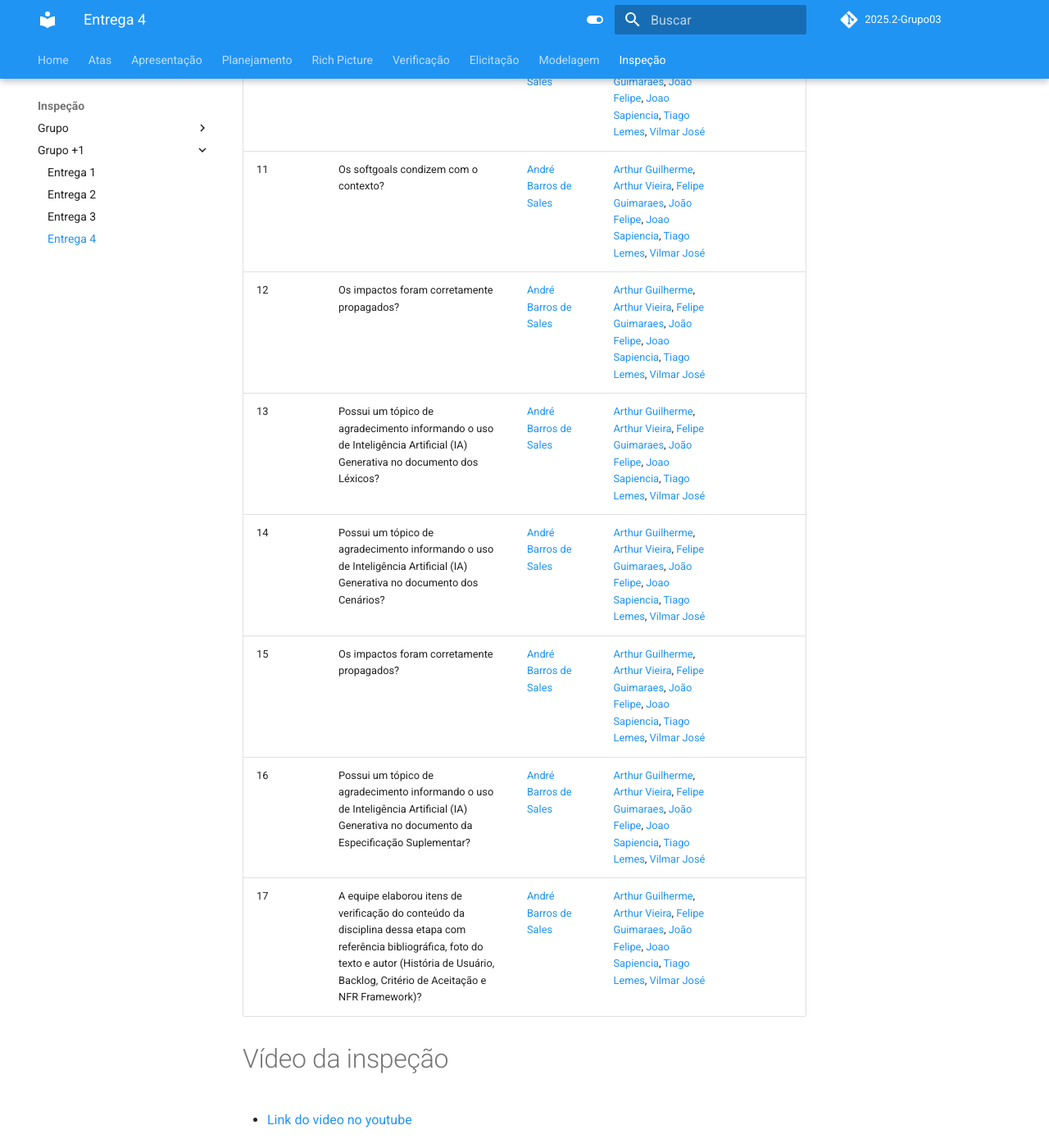
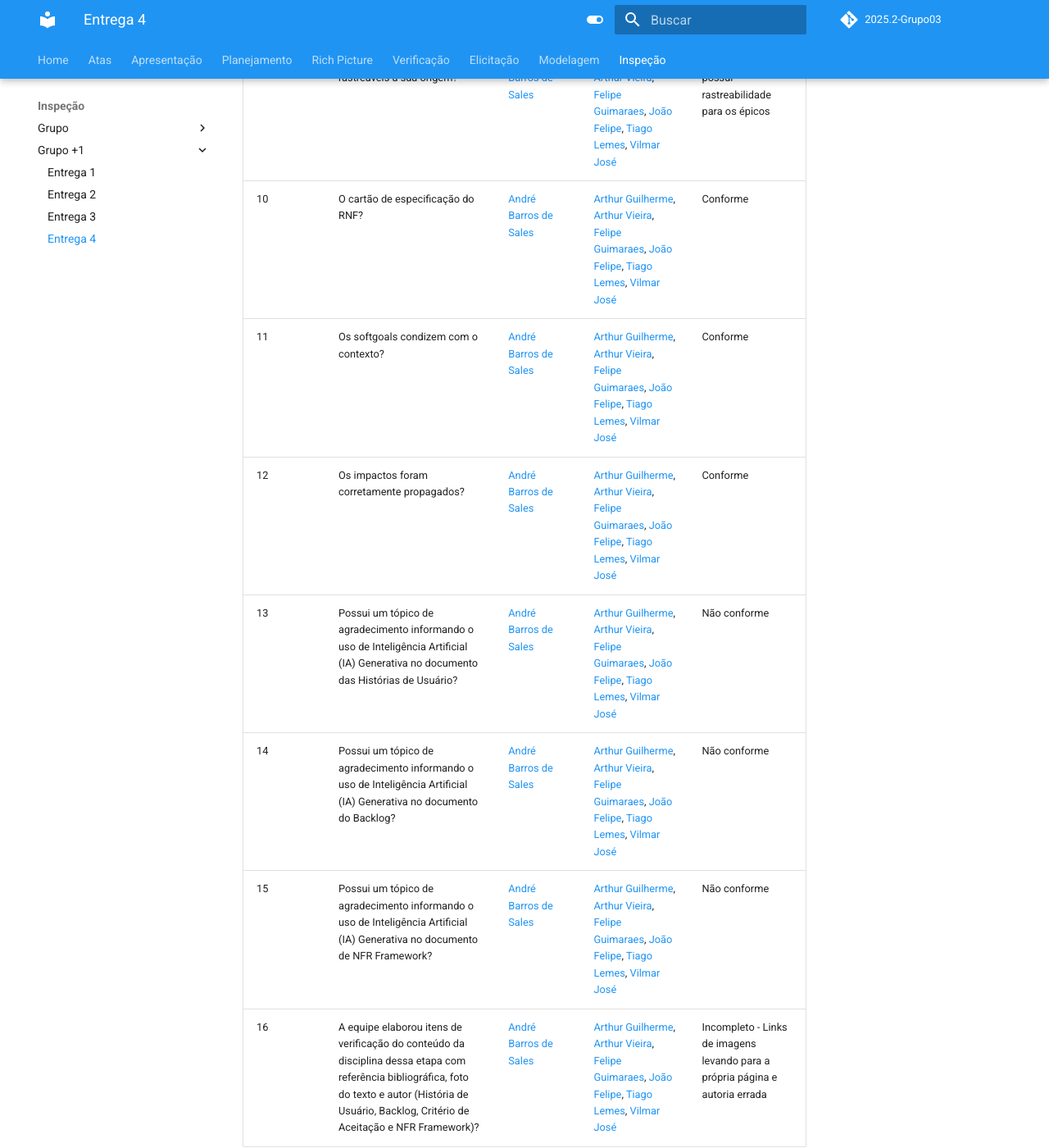
Before and after one commit to Requisitos-de-Software/2025.2-Grupo03, an MkDocs documentation site: the page built from docs/Inspeção/inspeção_grupo_+1_4.md, in a window 1280 px wide and 1400 px high, scrolled down 1702 px. Shown: the whole window at 82% size. Built offline with MkDocs 1.6.1 and Material for MkDocs 9.7.7, drawn with Linux system fonts in a browser that asks for light colours; comment, search, counter and statistics services are not loaded; some of the changed text lies outside the part shown.

Commit message:
Update inspeção_grupo_+1_4.md

```diff
--- a/docs/Inspeção/inspeção_grupo_+1_4.md
+++ b/docs/Inspeção/inspeção_grupo_+1_4.md
@@ -6,23 +6,23 @@ Documento baseado na lista de verificação feita para a entrega 4 do grupo +1.
 
 | ID  | Item de Verificação | Autor | Revisores | Status |
 |-----|----------------------|-------|-----------|--------|
-| 1   | As Histórias de Usuário? | [André Barros de Sales](https://sigaa.unb.br/sigaa/public/docente/portal.jsf?siape=1314342) | [Arthur Guilherme](https://github.com/ArthurGuilher62), [Arthur Vieira](https://github.com/arthurhvieira1), [Felipe Guimaraes](https://github.com/felipegf1), [João Felipe](https://github.com/MrBolt2005), [Joao Sapiencia](https://github.com/JoaoSapiencia), [Tiago Lemes](https://github.com/TiagoTeixeira-2005), [Vilmar José](https://github.com/VilmarFagundes) |  |
-| 2   | O “quem”, “o que” e o “por que” estão definidos na história de usuário? | [André Barros de Sales](https://sigaa.unb.br/sigaa/public/docente/portal.jsf?siape=1314342) | [Arthur Guilherme](https://github.com/ArthurGuilher62), [Arthur Vieira](https://github.com/arthurhvieira1), [Felipe Guimaraes](https://github.com/felipegf1), [João Felipe](https://github.com/MrBolt2005), [Joao Sapiencia](https://github.com/JoaoSapiencia), [Tiago Lemes](https://github.com/TiagoTeixeira-2005), [Vilmar José](https://github.com/VilmarFagundes) |  |
-| 3   | A validação das histórias de usuário de modo presencial com o usuário? | [André Barros de Sales](https://sigaa.unb.br/sigaa/public/docente/portal.jsf?siape=1314342) | [Arthur Guilherme](https://github.com/ArthurGuilher62), [Arthur Vieira](https://github.com/arthurhvieira1), [Felipe Guimaraes](https://github.com/felipegf1), [João Felipe](https://github.com/MrBolt2005), [Joao Sapiencia](https://github.com/JoaoSapiencia), [Tiago Lemes](https://github.com/TiagoTeixeira-2005), [Vilmar José](https://github.com/VilmarFagundes) |  |
-| 4   | A gravação da validação das histórias de usuário? | [André Barros de Sales](https://sigaa.unb.br/sigaa/public/docente/portal.jsf?siape=1314342) | [Arthur Guilherme](https://github.com/ArthurGuilher62), [Arthur Vieira](https://github.com/arthurhvieira1), [Felipe Guimaraes](https://github.com/felipegf1), [João Felipe](https://github.com/MrBolt2005), [Joao Sapiencia](https://github.com/JoaoSapiencia), [Tiago Lemes](https://github.com/TiagoTeixeira-2005), [Vilmar José](https://github.com/VilmarFagundes) |  |
-| 5   | Cada história possui critério de aceitação? | [André Barros de Sales](https://sigaa.unb.br/sigaa/public/docente/portal.jsf?siape=1314342) | [Arthur Guilherme](https://github.com/ArthurGuilher62), [Arthur Vieira](https://github.com/arthurhvieira1), [Felipe Guimaraes](https://github.com/felipegf1), [João Felipe](https://github.com/MrBolt2005), [Joao Sapiencia](https://github.com/JoaoSapiencia), [Tiago Lemes](https://github.com/TiagoTeixeira-2005), [Vilmar José](https://github.com/VilmarFagundes) |  |
-| 6   | A validação dos critérios de aceitação das histórias de usuário de modo presencial com o usuário? | [André Barros de Sales](https://sigaa.unb.br/sigaa/public/docente/portal.jsf?siape=1314342) | [Arthur Guilherme](https://github.com/ArthurGuilher62), [Arthur Vieira](https://github.com/arthurhvieira1), [Felipe Guimaraes](https://github.com/felipegf1), [João Felipe](https://github.com/MrBolt2005), [Joao Sapiencia](https://github.com/JoaoSapiencia), [Tiago Lemes](https://github.com/TiagoTeixeira-2005), [Vilmar José](https://github.com/VilmarFagundes) |  |
-| 7   | A gravação da validação dos critérios de aceitação das histórias de usuário? | [André Barros de Sales](https://sigaa.unb.br/sigaa/public/docente/portal.jsf?siape=1314342) | [Arthur Guilherme](https://github.com/ArthurGuilher62), [Arthur Vieira](https://github.com/arthurhvieira1), [Felipe Guimaraes](https://github.com/felipegf1), [João Felipe](https://github.com/MrBolt2005), [Joao Sapiencia](https://github.com/JoaoSapiencia), [Tiago Lemes](https://github.com/TiagoTeixeira-2005), [Vilmar José](https://github.com/VilmarFagundes) |  |
-| 8   | A referência bibliográfica do modelo/estrutura da História de Usuário? | [André Barros de Sales](https://sigaa.unb.br/sigaa/public/docente/portal.jsf?siape=1314342) | [Arthur Guilherme](https://github.com/ArthurGuilher62), [Arthur Vieira](https://github.com/arthurhvieira1), [Felipe Guimaraes](https://github.com/felipegf1), [João Felipe](https://github.com/MrBolt2005), [Joao Sapiencia](https://github.com/JoaoSapiencia), [Tiago Lemes](https://github.com/TiagoTeixeira-2005), [Vilmar José](https://github.com/VilmarFagundes) |  |
-| 9   | As Histórias de Usuário são rastreáveis à sua origem? | [André Barros de Sales](https://sigaa.unb.br/sigaa/public/docente/portal.jsf?siape=1314342) | [Arthur Guilherme](https://github.com/ArthurGuilher62), [Arthur Vieira](https://github.com/arthurhvieira1), [Felipe Guimaraes](https://github.com/felipegf1), [João Felipe](https://github.com/MrBolt2005), [Joao Sapiencia](https://github.com/JoaoSapiencia), [Tiago Lemes](https://github.com/TiagoTeixeira-2005), [Vilmar José](https://github.com/VilmarFagundes) |  |
-| 10  | O cartão de especificação do RNF? | [André Barros de Sales](https://sigaa.unb.br/sigaa/public/docente/portal.jsf?siape=1314342) | [Arthur Guilherme](https://github.com/ArthurGuilher62), [Arthur Vieira](https://github.com/arthurhvieira1), [Felipe Guimaraes](https://github.com/felipegf1), [João Felipe](https://github.com/MrBolt2005), [Joao Sapiencia](https://github.com/JoaoSapiencia), [Tiago Lemes](https://github.com/TiagoTeixeira-2005), [Vilmar José](https://github.com/VilmarFagundes) |  |
-| 11  | Os softgoals condizem com o contexto? | [André Barros de Sales](https://sigaa.unb.br/sigaa/public/docente/portal.jsf?siape=1314342) | [Arthur Guilherme](https://github.com/ArthurGuilher62), [Arthur Vieira](https://github.com/arthurhvieira1), [Felipe Guimaraes](https://github.com/felipegf1), [João Felipe](https://github.com/MrBolt2005), [Joao Sapiencia](https://github.com/JoaoSapiencia), [Tiago Lemes](https://github.com/TiagoTeixeira-2005), [Vilmar José](https://github.com/VilmarFagundes) |  |
-| 12  | Os impactos foram corretamente propagados? | [André Barros de Sales](https://sigaa.unb.br/sigaa/public/docente/portal.jsf?siape=1314342) | [Arthur Guilherme](https://github.com/ArthurGuilher62), [Arthur Vieira](https://github.com/arthurhvieira1), [Felipe Guimaraes](https://github.com/felipegf1), [João Felipe](https://github.com/MrBolt2005), [Joao Sapiencia](https://github.com/JoaoSapiencia), [Tiago Lemes](https://github.com/TiagoTeixeira-2005), [Vilmar José](https://github.com/VilmarFagundes) |  |
-| 13  | Possui um tópico de agradecimento informando o uso de Inteligência Artificial (IA) Generativa no documento dos Léxicos? | [André Barros de Sales](https://sigaa.unb.br/sigaa/public/docente/portal.jsf?siape=1314342) | [Arthur Guilherme](https://github.com/ArthurGuilher62), [Arthur Vieira](https://github.com/arthurhvieira1), [Felipe Guimaraes](https://github.com/felipegf1), [João Felipe](https://github.com/MrBolt2005), [Joao Sapiencia](https://github.com/JoaoSapiencia), [Tiago Lemes](https://github.com/TiagoTeixeira-2005), [Vilmar José](https://github.com/VilmarFagundes) |  |
-| 14  | Possui um tópico de agradecimento informando o uso de Inteligência Artificial (IA) Generativa no documento dos Cenários? | [André Barros de Sales](https://sigaa.unb.br/sigaa/public/docente/portal.jsf?siape=1314342) | [Arthur Guilherme](https://github.com/ArthurGuilher62), [Arthur Vieira](https://github.com/arthurhvieira1), [Felipe Guimaraes](https://github.com/felipegf1), [João Felipe](https://github.com/MrBolt2005), [Joao Sapiencia](https://github.com/JoaoSapiencia), [Tiago Lemes](https://github.com/TiagoTeixeira-2005), [Vilmar José](https://github.com/VilmarFagundes) |  |
-| 15  | Os impactos foram corretamente propagados? | [André Barros de Sales](https://sigaa.unb.br/sigaa/public/docente/portal.jsf?siape=1314342) | [Arthur Guilherme](https://github.com/ArthurGuilher62), [Arthur Vieira](https://github.com/arthurhvieira1), [Felipe Guimaraes](https://github.com/felipegf1), [João Felipe](https://github.com/MrBolt2005), [Joao Sapiencia](https://github.com/JoaoSapiencia), [Tiago Lemes](https://github.com/TiagoTeixeira-2005), [Vilmar José](https://github.com/VilmarFagundes) |  |
-| 16  | Possui um tópico de agradecimento informando o uso de Inteligência Artificial (IA) Generativa no documento da Especificação Suplementar? | [André Barros de Sales](https://sigaa.unb.br/sigaa/public/docente/portal.jsf?siape=1314342) | [Arthur Guilherme](https://github.com/ArthurGuilher62), [Arthur Vieira](https://github.com/arthurhvieira1), [Felipe Guimaraes](https://github.com/felipegf1), [João Felipe](https://github.com/MrBolt2005), [Joao Sapiencia](https://github.com/JoaoSapiencia), [Tiago Lemes](https://github.com/TiagoTeixeira-2005), [Vilmar José](https://github.com/VilmarFagundes) |  |
-| 17  | A equipe elaborou itens de verificação do conteúdo da disciplina dessa etapa com referência bibliográfica, foto do texto e autor (História de Usuário, Backlog, Critério de Aceitação e NFR Framework)? | [André Barros de Sales](https://sigaa.unb.br/sigaa/public/docente/portal.jsf?siape=1314342) | [Arthur Guilherme](https://github.com/ArthurGuilher62), [Arthur Vieira](https://github.com/arthurhvieira1), [Felipe Guimaraes](https://github.com/felipegf1), [João Felipe](https://github.com/MrBolt2005), [Joao Sapiencia](https://github.com/JoaoSapiencia), [Tiago Lemes](https://github.com/TiagoTeixeira-2005), [Vilmar José](https://github.com/VilmarFagundes) |  |
+| 1   | As Histórias de Usuário? | [André Barros de Sales](https://sigaa.unb.br/sigaa/public/docente/portal.jsf?siape=1314342) | [Arthur Guilherme](https://github.com/ArthurGuilher62), [Arthur Vieira](https://github.com/arthurhvieira1), [Felipe Guimaraes](https://github.com/felipegf1), [João Felipe](https://github.com/MrBolt2005), [Tiago Lemes](https://github.com/TiagoTeixeira-2005), [Vilmar José](https://github.com/VilmarFagundes) | Conforme |
+| 2   | O “quem”, “o que” e o “por que” estão definidos na história de usuário? | [André Barros de Sales](https://sigaa.unb.br/sigaa/public/docente/portal.jsf?siape=1314342) | [Arthur Guilherme](https://github.com/ArthurGuilher62), [Arthur Vieira](https://github.com/arthurhvieira1), [Felipe Guimaraes](https://github.com/felipegf1), [João Felipe](https://github.com/MrBolt2005), [Tiago Lemes](https://github.com/TiagoTeixeira-2005), [Vilmar José](https://github.com/VilmarFagundes) | Conforme |
+| 3   | A validação das histórias de usuário de modo presencial com o usuário? | [André Barros de Sales](https://sigaa.unb.br/sigaa/public/docente/portal.jsf?siape=1314342) | [Arthur Guilherme](https://github.com/ArthurGuilher62), [Arthur Vieira](https://github.com/arthurhvieira1), [Felipe Guimaraes](https://github.com/felipegf1), [João Felipe](https://github.com/MrBolt2005), [Tiago Lemes](https://github.com/TiagoTeixeira-2005), [Vilmar José](https://github.com/VilmarFagundes) | Conforme |
+| 4   | A gravação da validação das histórias de usuário? | [André Barros de Sales](https://sigaa.unb.br/sigaa/public/docente/portal.jsf?siape=1314342) | [Arthur Guilherme](https://github.com/ArthurGuilher62), [Arthur Vieira](https://github.com/arthurhvieira1), [Felipe Guimaraes](https://github.com/felipegf1), [João Felipe](https://github.com/MrBolt2005), [Tiago Lemes](https://github.com/TiagoTeixeira-2005), [Vilmar José](https://github.com/VilmarFagundes) | Conforme |
+| 5   | Cada história possui critério de aceitação? | [André Barros de Sales](https://sigaa.unb.br/sigaa/public/docente/portal.jsf?siape=1314342) | [Arthur Guilherme](https://github.com/ArthurGuilher62), [Arthur Vieira](https://github.com/arthurhvieira1), [Felipe Guimaraes](https://github.com/felipegf1), [João Felipe](https://github.com/MrBolt2005), [Tiago Lemes](https://github.com/TiagoTeixeira-2005), [Vilmar José](https://github.com/VilmarFagundes) | Conforme |
+| 6   | A validação dos critérios de aceitação das histórias de usuário de modo presencial com o usuário? | [André Barros de Sales](https://sigaa.unb.br/sigaa/public/docente/portal.jsf?siape=1314342) | [Arthur Guilherme](https://github.com/ArthurGuilher62), [Arthur Vieira](https://github.com/arthurhvieira1), [Felipe Guimaraes](https://github.com/felipegf1), [João Felipe](https://github.com/MrBolt2005), [Tiago Lemes](https://github.com/TiagoTeixeira-2005), [Vilmar José](https://github.com/VilmarFagundes) | Conforme |
+| 7   | A gravação da validação dos critérios de aceitação das histórias de usuário? | [André Barros de Sales](https://sigaa.unb.br/sigaa/public/docente/portal.jsf?siape=1314342) | [Arthur Guilherme](https://github.com/ArthurGuilher62), [Arthur Vieira](https://github.com/arthurhvieira1), [Felipe Guimaraes](https://github.com/felipegf1), [João Felipe](https://github.com/MrBolt2005), [Tiago Lemes](https://github.com/TiagoTeixeira-2005), [Vilmar José](https://github.com/VilmarFagundes) | Conforme |
+| 8   | A referência bibliográfica do modelo/estrutura da História de Usuário? | [André Barros de Sales](https://sigaa.unb.br/sigaa/public/docente/portal.jsf?siape=1314342) | [Arthur Guilherme](https://github.com/ArthurGuilher62), [Arthur Vieira](https://github.com/arthurhvieira1), [Felipe Guimaraes](https://github.com/felipegf1), [João Felipe](https://github.com/MrBolt2005), [Tiago Lemes](https://github.com/TiagoTeixeira-2005), [Vilmar José](https://github.com/VilmarFagundes) | Conforme |
+| 9   | As Histórias de Usuário são rastreáveis à sua origem? | [André Barros de Sales](https://sigaa.unb.br/sigaa/public/docente/portal.jsf?siape=1314342) | [Arthur Guilherme](https://github.com/ArthurGuilher62), [Arthur Vieira](https://github.com/arthurhvieira1), [Felipe Guimaraes](https://github.com/felipegf1), [João Felipe](https://github.com/MrBolt2005), [Tiago Lemes](https://github.com/TiagoTeixeira-2005), [Vilmar José](https://github.com/VilmarFagundes) | Incompleto - Não possui rastreabilidade para os épicos |
+| 10  | O cartão de especificação do RNF? | [André Barros de Sales](https://sigaa.unb.br/sigaa/public/docente/portal.jsf?siape=1314342) | [Arthur Guilherme](https://github.com/ArthurGuilher62), [Arthur Vieira](https://github.com/arthurhvieira1), [Felipe Guimaraes](https://github.com/felipegf1), [João Felipe](https://github.com/MrBolt2005), [Tiago Lemes](https://github.com/TiagoTeixeira-2005), [Vilmar José](https://github.com/VilmarFagundes) | Conforme |
+| 11  | Os softgoals condizem com o contexto? | [André Barros de Sales](https://sigaa.unb.br/sigaa/public/docente/portal.jsf?siape=1314342) | [Arthur Guilherme](https://github.com/ArthurGuilher62), [Arthur Vieira](https://github.com/arthurhvieira1), [Felipe Guimaraes](https://github.com/felipegf1), [João Felipe](https://github.com/MrBolt2005), [Tiago Lemes](https://github.com/TiagoTeixeira-2005), [Vilmar José](https://github.com/VilmarFagundes) | Conforme |
+| 12  | Os impactos foram corretamente propagados? | [André Barros de Sales](https://sigaa.unb.br/sigaa/public/docente/portal.jsf?siape=1314342) | [Arthur Guilherme](https://github.com/ArthurGuilher62), [Arthur Vieira](https://github.com/arthurhvieira1), [Felipe Guimaraes](https://github.com/felipegf1), [João Felipe](https://github.com/MrBolt2005), [Tiago Lemes](https://github.com/TiagoTeixeira-2005), [Vilmar José](https://github.com/VilmarFagundes) | Conforme |
+| 13  | Possui um tópico de agradecimento informando o uso de Inteligência Artificial (IA) Generativa no documento das Histórias de Usuário? | [André Barros de Sales](https://sigaa.unb.br/sigaa/public/docente/portal.jsf?siape=1314342) | [Arthur Guilherme](https://github.com/ArthurGuilher62), [Arthur Vieira](https://github.com/arthurhvieira1), [Felipe Guimaraes](https://github.com/felipegf1), [João Felipe](https://github.com/MrBolt2005), [Tiago Lemes](https://github.com/TiagoTeixeira-2005), [Vilmar José](https://github.com/VilmarFagundes) | Não conforme |
+| 14  | Possui um tópico de agradecimento informando o uso de Inteligência Artificial (IA) Generativa no documento do Backlog? | [André Barros de Sales](https://sigaa.unb.br/sigaa/public/docente/portal.jsf?siape=1314342) | [Arthur Guilherme](https://github.com/ArthurGuilher62), [Arthur Vieira](https://github.com/arthurhvieira1), [Felipe Guimaraes](https://github.com/felipegf1), [João Felipe](https://github.com/MrBolt2005), [Tiago Lemes](https://github.com/TiagoTeixeira-2005), [Vilmar José](https://github.com/VilmarFagundes) | Não conforme |
+| 15  | Possui um tópico de agradecimento informando o uso de Inteligência Artificial (IA) Generativa no documento de NFR Framework? | [André Barros de Sales](https://sigaa.unb.br/sigaa/public/docente/portal.jsf?siape=1314342) | [Arthur Guilherme](https://github.com/ArthurGuilher62), [Arthur Vieira](https://github.com/arthurhvieira1), [Felipe Guimaraes](https://github.com/felipegf1), [João Felipe](https://github.com/MrBolt2005), [Tiago Lemes](https://github.com/TiagoTeixeira-2005), [Vilmar José](https://github.com/VilmarFagundes) | Não conforme |
+| 16  | A equipe elaborou itens de verificação do conteúdo da disciplina dessa etapa com referência bibliográfica, foto do texto e autor (História de Usuário, Backlog, Critério de Aceitação e NFR Framework)? | [André Barros de Sales](https://sigaa.unb.br/sigaa/public/docente/portal.jsf?siape=1314342) | [Arthur Guilherme](https://github.com/ArthurGuilher62), [Arthur Vieira](https://github.com/arthurhvieira1), [Felipe Guimaraes](https://github.com/felipegf1), [João Felipe](https://github.com/MrBolt2005), [Tiago Lemes](https://github.com/TiagoTeixeira-2005), [Vilmar José](https://github.com/VilmarFagundes) | Incompleto - Links de imagens levando para a própria página e autoria errada |
+
 
 
 
```
